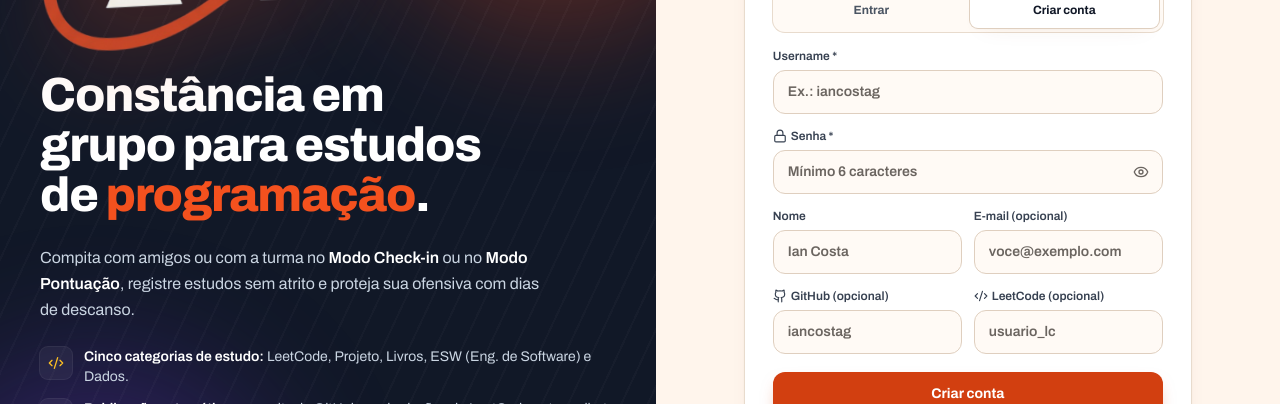
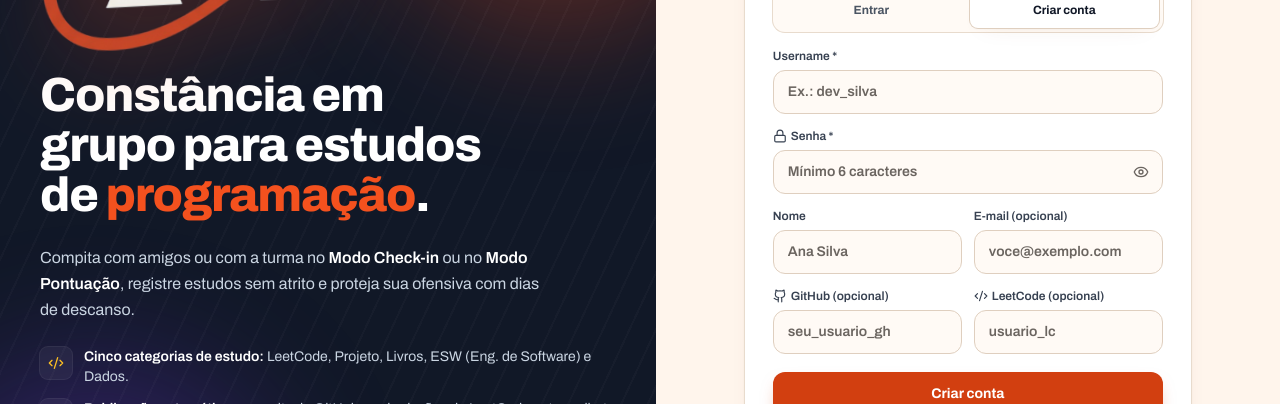
Before and after one commit to iancostag/brainrats, a Next.js app in the folder frontend/: page / in a window 1280 px wide. Both pictures are taken after a click on the tab "Criar conta". Shown: the part 249-653 px from the top of the page. Built offline with nearby package versions, Linux system fonts and the light colour scheme; no server answers.

Commit message:
docs: add AGENTS.md and replace personal placeholders with generic examples

```diff
--- a/frontend/src/components/checkin-form.tsx
+++ b/frontend/src/components/checkin-form.tsx
@@ -400,7 +400,7 @@ export function CheckinForm({
                   type="text"
                   value={repository}
                   onChange={(e) => setRepository(e.target.value)}
-                  placeholder="Ex.: iancostag/brainrats"
+                  placeholder="Ex.: octocat/meu-projeto"
                   className="field bg-card"
                 />
               </label>
--- a/frontend/src/components/integrations-tab.tsx
+++ b/frontend/src/components/integrations-tab.tsx
@@ -204,7 +204,7 @@ export function IntegrationsTab({
               type="text"
               value={githubUsername}
               onChange={(e) => setGithubUsername(e.target.value)}
-              placeholder="Ex.: iancostag"
+              placeholder="Ex.: seu_usuario_gh"
               className="field"
             />
           </label>
--- a/frontend/src/components/login-view.tsx
+++ b/frontend/src/components/login-view.tsx
@@ -90,7 +90,7 @@ export function LoginView({ sessionNotice, onSuccess }: LoginViewProps) {
       const result = await loginUser({
         username: "demo_dev",
         display_name: "Dev Demo",
-        github_username: "iancostag",
+        github_username: "octocat",
       });
       setStoredToken(result.access_token);
       onSuccess(result.user);
@@ -250,7 +250,7 @@ export function LoginView({ sessionNotice, onSuccess }: LoginViewProps) {
                   type="text"
                   value={username}
                   onChange={(e) => setUsername(e.target.value)}
-                  placeholder="Ex.: iancostag"
+                  placeholder="Ex.: dev_silva"
                   autoComplete="username"
                   className="field"
                   required
@@ -296,7 +296,7 @@ export function LoginView({ sessionNotice, onSuccess }: LoginViewProps) {
                         type="text"
                         value={displayName}
                         onChange={(e) => setDisplayName(e.target.value)}
-                        placeholder="Ian Costa"
+                        placeholder="Ana Silva"
                         autoComplete="name"
                         className="field"
                       />
@@ -323,7 +323,7 @@ export function LoginView({ sessionNotice, onSuccess }: LoginViewProps) {
                         type="text"
                         value={githubUsername}
                         onChange={(e) => setGithubUsername(e.target.value)}
-                        placeholder="iancostag"
+                        placeholder="seu_usuario_gh"
                         className="field"
                       />
                     </label>
```
Also changed, not shown: 1 other file (tests, documents, lock files or other folders).
